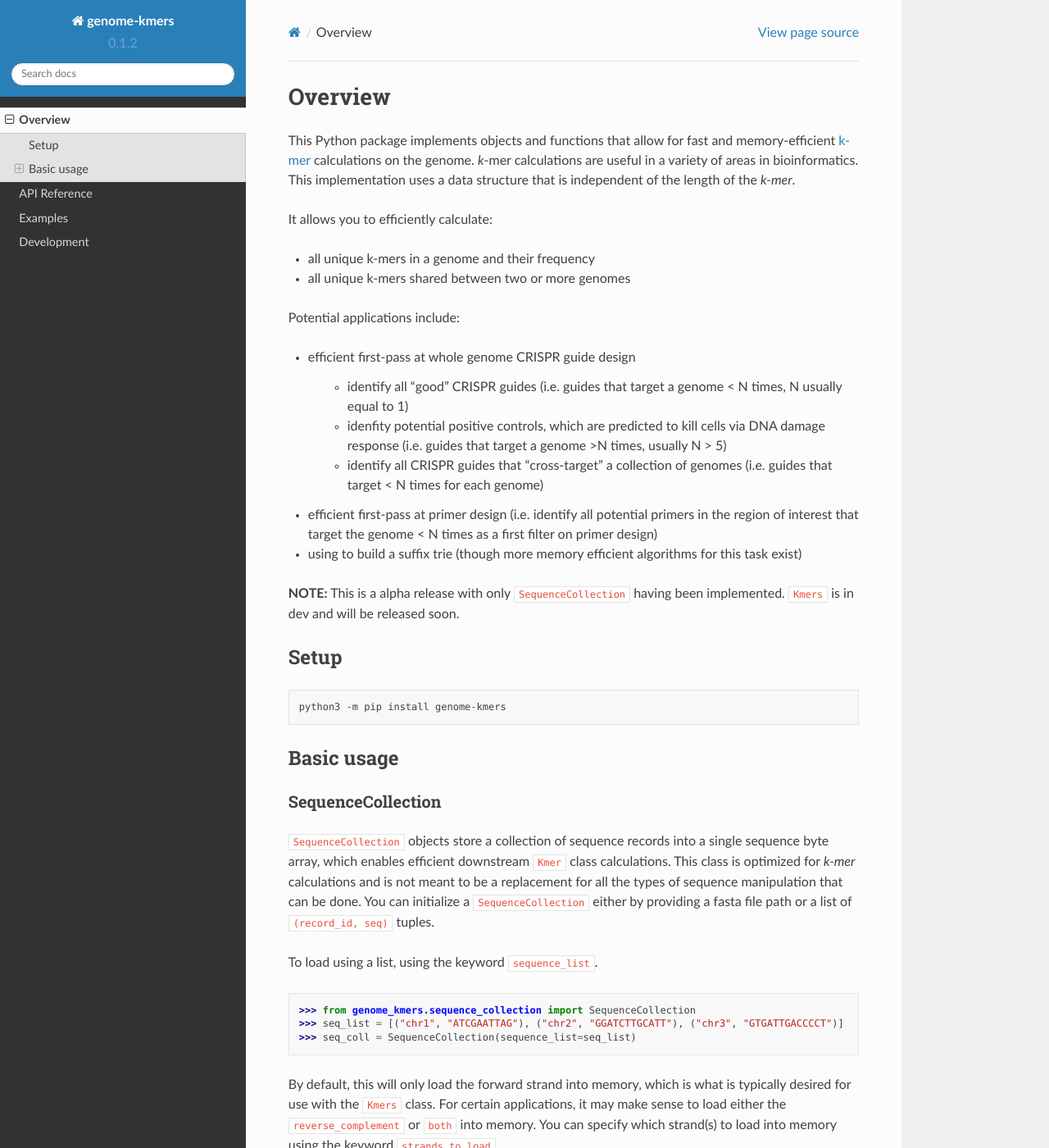
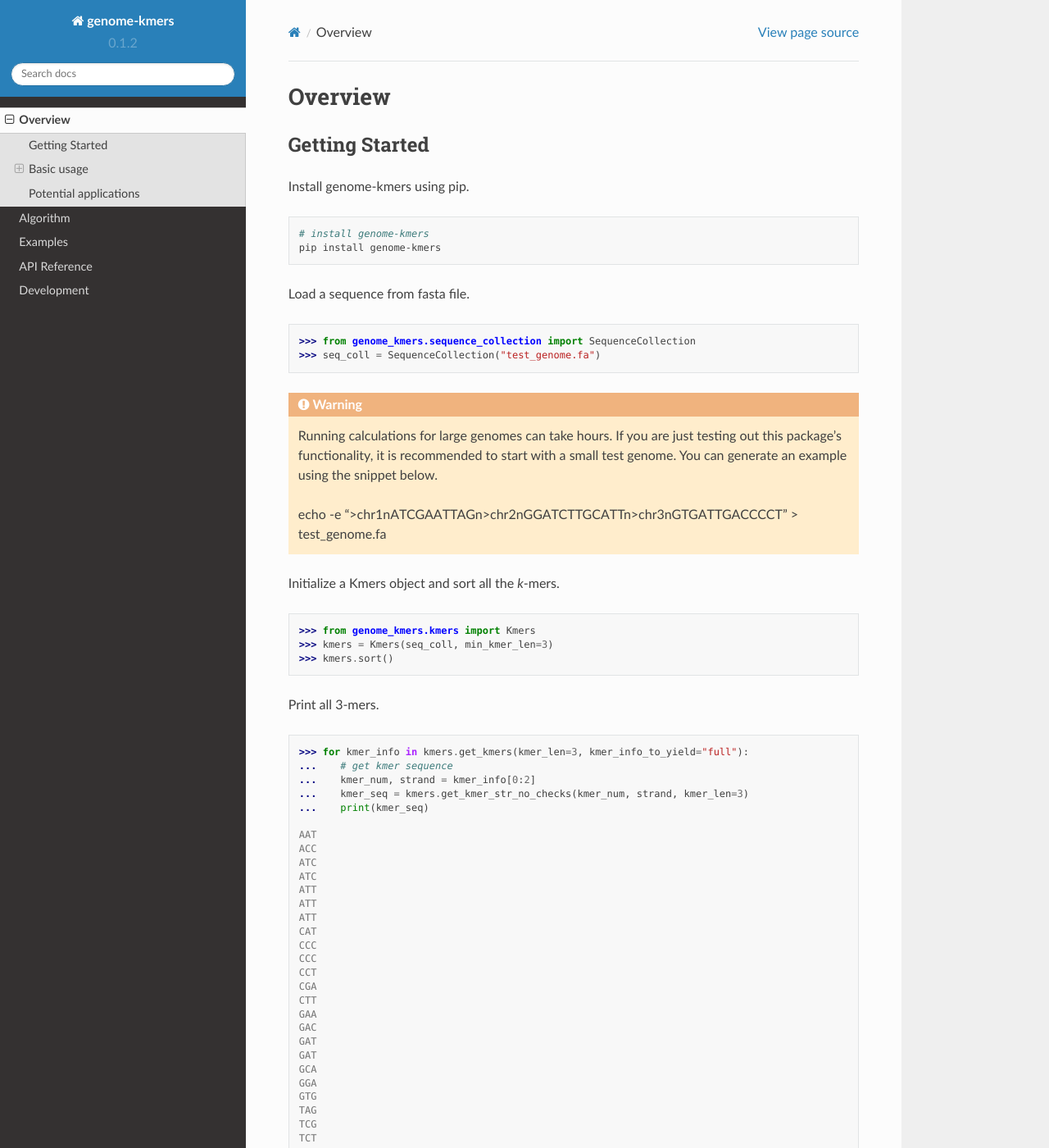
Before and after one commit to mrperkett/genome-kmers, a Sphinx documentation site: the page built from docs/overview.rst, in a window 1280 px wide and 1400 px high. Shown: the whole window at 82% size. Built offline with Sphinx 7.4.7 and the Read the Docs theme 2.0.0, drawn with Linux system fonts in a browser that asks for light colours; some of the changed text lies outside the part shown.

Commit message:
Update documentation
The documentation needed to be updated to make it easier for someone new
to the genome-kmers package to get started. An algorithms page has been
added to explain at a high level how the code works. Example
calculations for the human genome have been added with links to Jupyer
notebooks. The Overview page now includes a "Getting Started" section
before review all the Basic Usage.

```diff
--- /dev/null
+++ b/docs/algorithm.rst
@@ -0,0 +1,65 @@
+Algorithm
+#########
+
+Motivation
+==========
+
+Generating *k*-mer statistics is straightforward for small genomes. For example, let's say you want to determine which 20-mers occur exactly once in the genome. Simplifying the problem by only considering the forward strand and a single chromosome, the following Python snippet would work.
+
+.. code-block:: python
+
+    from collections import Counter
+
+    genome = "AGGGGTCAATCACAATGCAAGATCCCTAATTCGAT" # example sequence
+    k = 4
+    counter = Counter()
+    for i in range(0, len(genome) - k + 1):
+        kmer = genome[i : i + k]
+        counter[kmer] += 1
+
+    unique_kmers = [kmer for kmer, count in counter.items() if count == 1]
+    num_unique_kmers = len(unique_kmers)
+    num_kmers = sum([count for count in counter.values()])
+    print(f"num unique kmers: {num_unique_kmers}")
+    print(f"num kmers: {num_kmers}")
+
+In practice, this implementation runs into performance issues on larger genomes.  To see this, consider the amount of memory required to store just the *k*-mer keys.  Back-of-the-envelope, we need one byte per character in each "kmer" key. We can approximate the number of kmer keys by as the number of base pairs in the genome (N) for k >= 20, since it is likely that most 20-mers are unique.  This means we would need O(Nk) memory just to store the keys, which for 20-mers in the human genome would be (3e9)(20) bytes ~ 60 Gb.  This is without even considering the memory required to store the counts, and the memory overhead for the Python objects.
+
+Another weakness to this approach is that looping in Python is slow relative to compiled languanges, and it would take a very long time for this to run on a larger genome.  This can be sped up by orders of magnitude by using NumPy array functions and numba's jit compiler where possible.
+
+Finally, note that we do not have an easy way to determine the location of each unique *k*-mer, just its sequence.  It would be ideal if we had a solution that allowed us access to this information, without exacerbating the memory issue.
+
+Read on for a data structure and an algorithm that addresses all of these issues.
+
+
+Implementation
+==============
+
+A graphic visually depicting the basic algorithm for a simple example with *k* = 3 is is shown below.
+
+
+**Basic Algorithm**
+
+- **load genome sequence into memory.** Store all the sequences in one large NumPy array (called the Sequence Byte Array, or SBA), separating each by a "$".
+- **initialize k-mer start indices.**  Store all valid *k*-mer start indices in a NumPy array as unsigned 32-bit integers)
+- **sort k-mer start indices.** Sort based on lexicographic comparison of *k*-mers defined by the start indices. O(N *log* N)
+
+.. image:: resources/kmer-sba-diagram.png
+  :width: 600
+
+Once you have completed these steps, it is possible to do many of the downstream *k*-mer calculations, such as calculating genome-wide *k*-mer frequencies, uniqueness, etc.  These can generally be accomplished in O(N) time by walking through the sorted list of *k*-mers once.  Since all identical *k*-mers will be adjacent to each other in the sorted array, it is straightforward to count the number of times that each *k*-mer occurs.
+
+If needed, it is also straightforward to generate the location information for all *k*-mers (strand, chromosome, and sequence index).  You need only do a binary search on a list of chromosome start/end indices, which takes O(*log* M) time, where M is the number of chromosomes.
+
+.. image:: resources/sorted-kmers-table.png
+  :width: 400
+
+.. image:: resources/calculate-chrom-and-seq-idx-table.png
+  :width: 400
+
+
+This approach has several advantages:
+
+1) **It uses minimal memory.**  Since the *k*-mer is defined by its start location, memory usage no longer scales with *k*. For most genomes, it is sufficient to use an unsigned 32-bit integer for each *k*-mer, which requires O(4N) memory total (N = genome length).  However, since the genome is also loaded in memory, an additional O(N) memory is required (at one byte per base if we do not used a compressed representation).  This gives a total of O(5N) memory required.  For the human genome, this is large, but acceptable: (5)(3e9) = 15 Gb.  And it has the advantage of remaining fixed even as *k* increases.
+2) **It does not require another data structure to count k-mers.**  It is possible to avoid using a separate data structure to count the number of occurrences for each k-mer.  If the list of kmer start indices is first sorted lexicographically by their corresponding k-mer, then you can walk along the sorted list and If you sort the kmer start indices by their
+3) **It captures the location of the k-mer.** Since the kmer start index points to the start location in the genome, we need only do a quick binary search to identify which chromosome it belongs to.
--- a/docs/conf.py
+++ b/docs/conf.py
@@ -30,6 +30,7 @@ extensions = [
     "sphinx.ext.autodoc",
     "sphinx.ext.viewcode",
     "sphinx.ext.napoleon",
+    "sphinx.ext.autosectionlabel",
 ]
 
 templates_path = ["_templates"]
--- a/docs/examples.rst
+++ b/docs/examples.rst
@@ -1,4 +1,28 @@
 Examples
 ########
 
-Coming soon
+Plot unique *k*-mers as a function of *k*
+=========================================
+
+.. figure:: resources/GRCh38.p14-frac-unique-kmers.png
+    :width: 400
+
+Calculate the number of *unique* *k*-mers as a function of *k* in the human genome.  A *k*-mer is considered unique if it occurs exactly once.  `See Example <https://github.com/mrperkett/genome-kmers-applications/blob/main/get_unique_kmers.ipynb>`_
+
+
+Plot distribution of *k*-mer group sizes
+========================================
+
+.. figure:: resources/GRCh38.p14-kmer-group-size-dist.png
+    :width: 400
+
+For all *k*-mers in the human genome, calculate the distribution of *k*-mer *group sizes*.  The *k-mer group size* is defined as the number of times the *k*-mer sequence appears in the genome.  `See Example <https://github.com/mrperkett/genome-kmers-applications/blob/main/get_kmer_group_size_distribution.ipynb>`_
+
+
+.. Generate candidate CRISPR guides
+.. ================================
+
+.. .. figure:: resources/human-kmer-repeats-plot.png
+..     :width: 400
+
+.. Save all candidate SpyCas9 guides that target the human genome exactly once. A valid SpyCas9 CRISPR guide is a 20-mer, followed by an NGG, that targets the genome exactly once. :ref:`See Example<Example Generate candidate CRISPR guides>`
--- a/docs/overview.rst
+++ b/docs/overview.rst
@@ -1,36 +1,115 @@
 Overview
 ########
 
-This Python package implements objects and functions that allow for fast and memory-efficient `k-mer <https://en.wikipedia.org/wiki/K-mer>`_ calculations on the genome.  *k*-mer calculations are useful in a variety of areas in bioinformatics.  This implementation uses a data structure that is independent of the length of the *k-mer*.
+Getting Started
+===============
 
-It allows you to efficiently calculate:
-
-* all unique k-mers in a genome and their frequency
-* all unique k-mers shared between two or more genomes
-
-Potential applications include:
-
-* efficient first-pass at whole genome CRISPR guide design
-
-    * identify all "good" CRISPR guides (i.e. guides that target a genome < N times, N usually equal to 1)
-    * idenfity potential positive controls, which are predicted to kill cells via DNA damage response (i.e. guides that target a genome >N times, usually N > 5)
-    * identify all CRISPR guides that "cross-target" a collection of genomes (i.e. guides that target < N times for each genome)
-
-* efficient first-pass at primer design (i.e. identify all potential primers in the region of interest that target the genome < N times as a first filter on primer design)
-* using to build a suffix trie (though more memory efficient algorithms for this task exist)
-
-
-**NOTE:** This is a alpha release with only ``SequenceCollection`` having been implemented.  ``Kmers`` is in dev and will be released soon.
-
-
-Setup
-=====
+Install genome-kmers using pip.
 
 .. code-block:: bash
 
-    python3 -m pip install genome-kmers
+    # install genome-kmers
+    pip install genome-kmers
+
+Load a sequence from fasta file.
+
+.. code-block:: python
+
+    >>> from genome_kmers.sequence_collection import SequenceCollection
+    >>> seq_coll = SequenceCollection("test_genome.fa")
+
+.. warning::
+    Running calculations for large genomes can take hours.  If you are just testing out this package's functionality, it is recommended to start with a small test genome.  You can generate an example using the snippet below.
+
+    echo -e ">chr1\nATCGAATTAG\n>chr2\nGGATCTTGCATT\n>chr3\nGTGATTGACCCCT" > test_genome.fa
+
+Initialize a Kmers object and sort all the *k*-mers.
+
+.. code-block:: python
+
+    >>> from genome_kmers.kmers import Kmers
+    >>> kmers = Kmers(seq_coll, min_kmer_len=3)
+    >>> kmers.sort()
+
+Print all 3-mers.
+
+.. code-block:: python
+
+    >>> for kmer_info in kmers.get_kmers(kmer_len=3, kmer_info_to_yield="full"):
+    ...    # get kmer sequence
+    ...    kmer_num, strand = kmer_info[0:2]
+    ...    kmer_seq = kmers.get_kmer_str_no_checks(kmer_num, strand, kmer_len=3)
+    ...    print(kmer_seq)
+
+    AAT
+    ACC
+    ATC
+    ATC
+    ATT
+    ATT
+    ATT
+    CAT
+    CCC
+    CCC
+    CCT
+    CGA
+    CTT
+    GAA
+    GAC
+    GAT
+    GAT
+    GCA
+    GGA
+    GTG
+    TAG
+    TCG
+    TCT
+    TGA
+    TGA
+    TGC
+    TTA
+    TTG
+    TTG
+
+Print the first occurrence of 3-mers that occur between 2 and 3 times in the genome.
+
+.. code-block:: python
+
+    >>> gen = kmers.get_kmers(kmer_len=3,
+    ...                       kmer_info_to_yield="full",
+    ...                       min_group_size=2,
+    ...                       max_group_size=3,
+    ...                       yield_first_n=1)
+    >>> for kmer_info in gen:
+    ...    # get kmer sequence
+    ...    kmer_num, strand = kmer_info[0:2]
+    ...    kmer_seq = kmers.get_kmer_str_no_checks(kmer_num, strand, kmer_len=3)
+    ...    print(kmer_seq)
+
+    ATC
+    ATT
+    CCC
+    GAT
+    TGA
+    TTG
 
 
+Save the sorted kmers object to file.
+
+.. code-block:: python
+
+    >>> kmers.save("test_genome-kmers.hdf5", include_sequence_collection=True)
+
+Load a kmers object from file.
+
+.. code-block:: python
+
+    >>> kmers2 = Kmers()
+    >>> kmers2.load("test_genome-kmers.hdf5")
+    >>> kmers == kmers2
+    True
+
+A more detailed overview of usage is provided in :ref:`Basic Usage <Basic Usage>`.  For example notebooks with worked out calculations, see :ref:`Examples <Examples>`.
 
 Basic usage
 ===========
@@ -149,4 +228,22 @@ The ``Kmer`` class defines a *k-mer* by its ``SequenceCollection`` byte array in
 Kmers
 -----
 
-**NOTE:** ``SequenceCollection`` has been implemented, but ``Kmers`` is in dev and will be released soon.
+
+
+Potential applications
+======================
+
+For notebooks with worked out calculations, see :ref:`Examples <Examples>`.
+
+Potential applications
+
+* calculate all unique k-mers in a genome and their frequency
+* all unique k-mers shared between two or more genomes
+* efficient first-pass at whole genome CRISPR guide design
+
+    * identify all "good" CRISPR guides (i.e. guides that target a genome < N times, N usually equal to 1)
+    * idenfity potential positive controls, which are predicted to kill cells via DNA damage response (i.e. guides that target a genome >N times, usually N > 5)
+    * identify all CRISPR guides that "cross-target" a collection of genomes (i.e. guides that target < N times for each genome)
+
+* efficient first-pass at primer design (i.e. identify all potential primers in the region of interest that target the genome < N times as a first filter on primer design)
+* using to build a suffix trie (though more memory efficient algorithms for this task exist)
```
Also changed, not shown: docs/index.rst (+14 -7 lines), docs/resources/GRCh38.p14-frac-unique-kmers.png (added), docs/resources/GRCh38.p14-kmer-group-size-dist.png (added), docs/resources/calculate-chrom-and-seq-idx-table.png (added), docs/resources/human-genome-kmer-stats.png (added), docs/resources/kmer-sba-diagram.png (added), docs/resources/qualitative-kmer-depiction.png (added), docs/resources/sorted-kmers-table.png (added).
